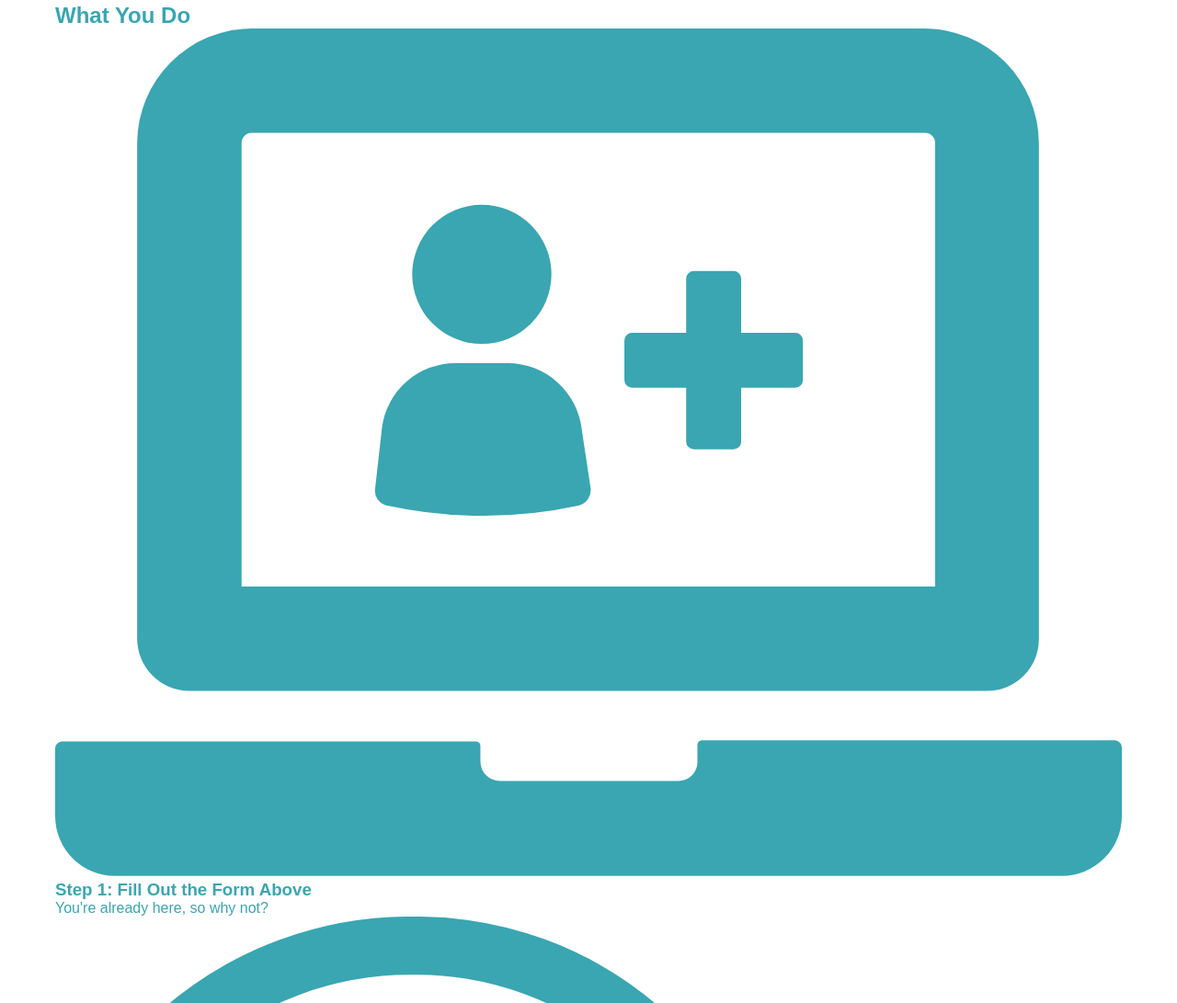
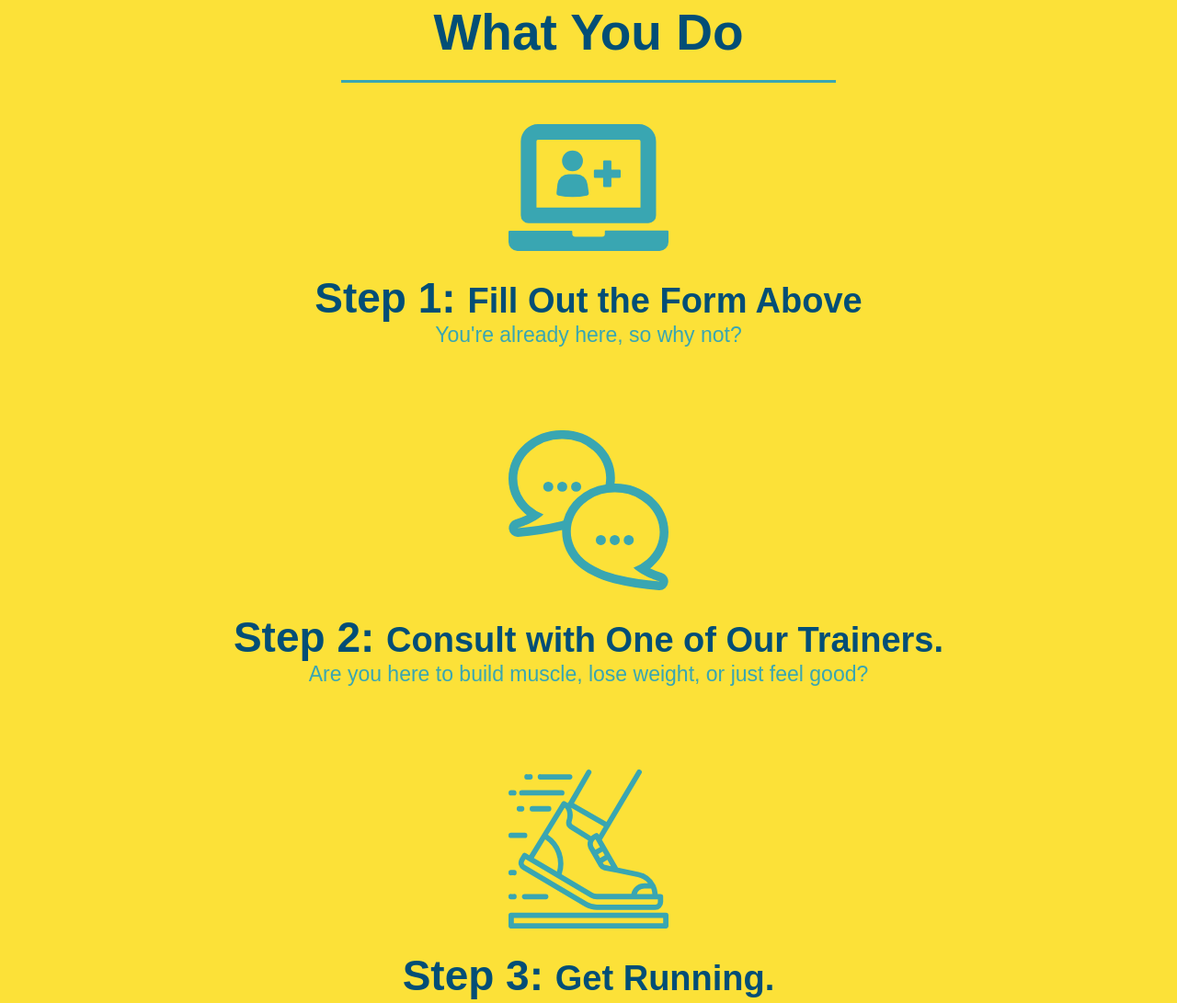
Before and after one commit to alimomen10/run-buddy, a plain HTML site: page index.html in a window 1280 px wide. Shown: the part 1237-2328 px from the top of the page at 92% size. Drawn offline with Linux system fonts and the light colour scheme.

Commit message:
style what you do section

```diff
--- a/assets/css/style.css
+++ b/assets/css/style.css
@@ -133,16 +133,6 @@ section {
     text-align: center;
 }
 
-.intro h2 {
-    display: inline-block;
-    font-size: 55px;
-    color: #024e76;
-    margin-bottom: 35px;
-    padding: 0 100px 20px 100px;
-    border-bottom: 3px solid;
-    border-color: #fce138
-}
-
 .intro p {
     line-height: 1.7;
     color: #39a6b2;
@@ -150,3 +140,50 @@ section {
     font-size: 20px;
     margin: 0 auto;
 }
+
+.steps {
+    text-align: center;
+    background: #fce138;
+}
+
+
+.section-title {
+    font-size: 55px;
+    color: #024e76;
+    margin-bottom: 35px;
+    padding: 0 100px 20px 100px;
+    display: inline-block;
+    border-bottom: 3px solid;
+}
+
+.primary-border {
+    border-color: #39a6b2
+}
+
+.secondary-border {
+    border-color: #39a6b2;
+}
+
+.steps div {
+    margin-bottom: 80px;
+}
+
+.steps img {
+    width: 15%;
+    margin: 10px 0;
+}
+
+.steps h3 {
+    color: #024e76;
+    font-size: 46px;
+    margin-top: 10px;
+}
+
+.steps p {
+    color: #39a6b2;
+    font-size: 23px;
+}
+
+.steps span {
+    font-size: 38px;
+}
--- a/index.html
+++ b/index.html
@@ -70,31 +70,31 @@
 
      <!-- "what we do" section -->
      <section id="what-we-do" class="intro">
-         <h2>What We Do</h2>
+         <h2 class="section-title primary-border">What We Do</h2>
          <p>
              butcher selfies chambray shabby chic gentrify readymade yr Echo Park XOXO Tumblr normcore Banksy direct trade Blue Bottle chillwave you probably haven't heard of them single-origin coffee Vice fanny pack fixie Odd Future Austin fingerstache pickled twee synth Wes Anderson Thundercats viral bitters flannel meggings narwhal Marfa Schlitz sustainable Intelligentsia umami deep v craft
          </p>
      </section>
 
      <!-- what you do" section -->
-     <section id="what-you-do">
-         <h2>What You Do</h2>
+     <section id="what-you-do" class="steps">
+         <h2 class="section-title primary-border">What You Do</h2>
 
          <div>
              <img src="./assets/images/step-1.svg" alt="" />
-             <h3> Step 1: Fill Out the Form Above</h3>
+             <h3> Step 1: <span>Fill Out the Form Above</span></h3>
              <p>You're already here, so why not?</p>
          </div>
 
          <div>
              <img src="./assets/images/step-2.svg" alt="" />
-             <h3>Step 2: Consult with One of Our Trainers.</h3>
-             <p>you here to build muscle, lose weight, or just feel good?</p>
+             <h3>Step 2: <span>Consult with One of Our Trainers.</span></h3>
+             <p>Are you here to build muscle, lose weight, or just feel good?</p>
          </div>
 
          <div>
              <img src="./assets/images/step-3.svg" alt="" />
-             <h3>Step 3: Get Running.</h3>
+             <h3>Step 3: <span>Get Running.</span></h3>
              <p>Hit the ground running (literally) once your trainer lays out your plan.</p>
          </div>
 
```
